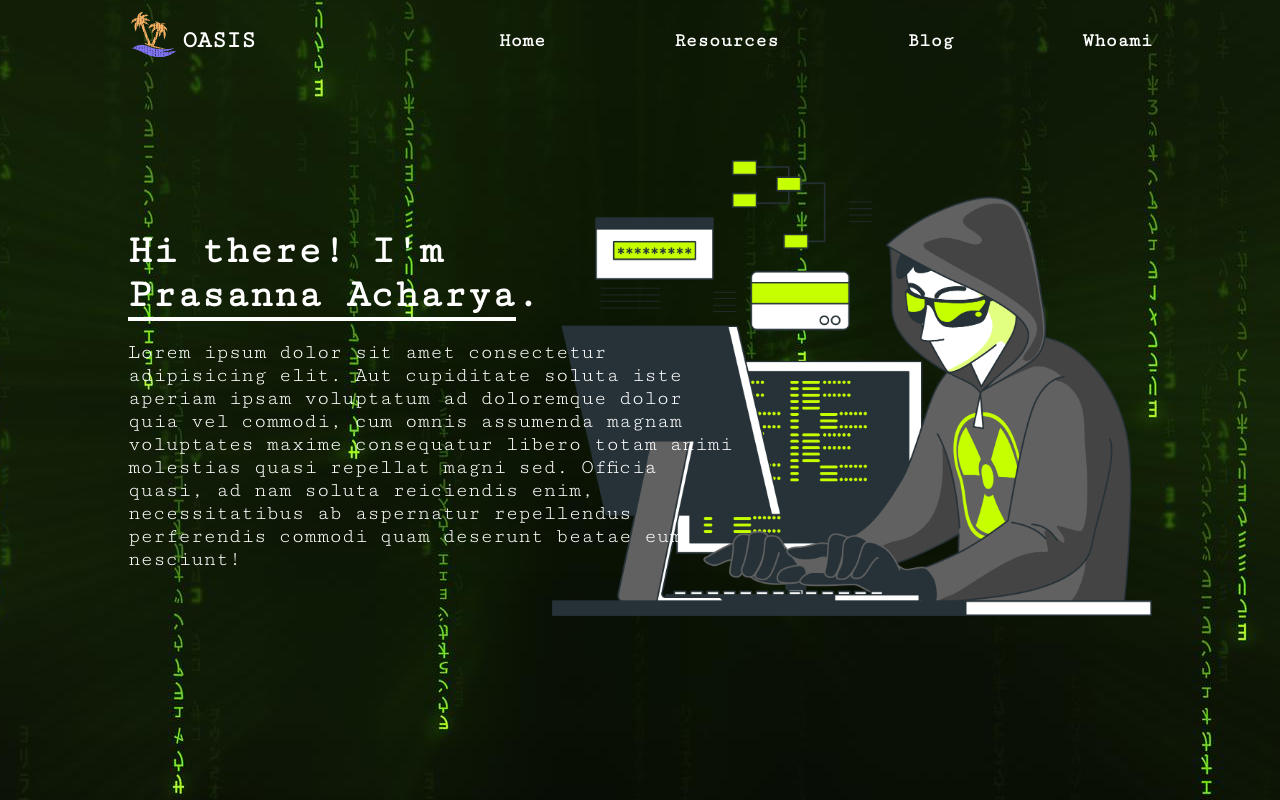
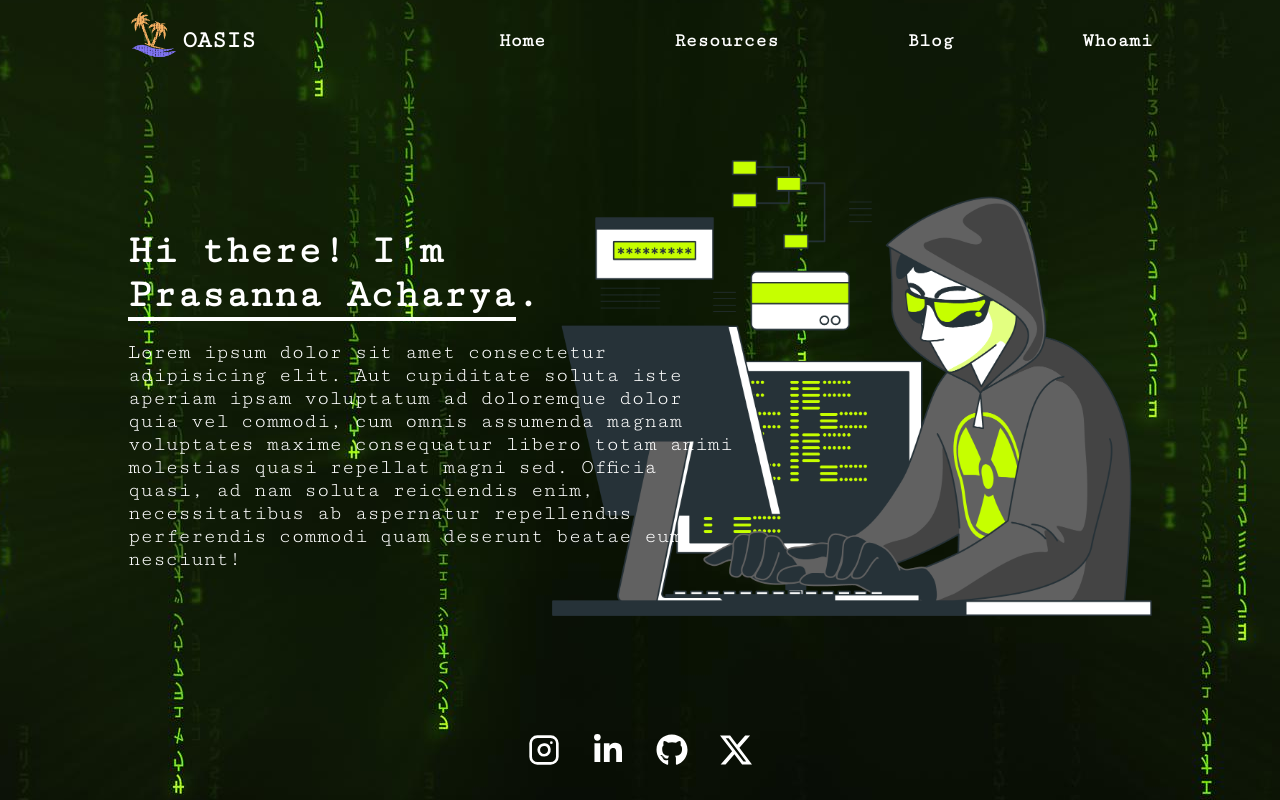
Before and after one commit to imprasanna/portfolio, a React (Vite) app in the folder portfolio/: page / in a window 1280 px wide. Built offline with nearby package versions, Linux system fonts and the light colour scheme.

Commit message:
Social media icons added

```diff
--- a/portfolio/package.json
+++ b/portfolio/package.json
@@ -12,6 +12,7 @@
   "dependencies": {
     "react": "^18.2.0",
     "react-dom": "^18.2.0",
+    "react-icons": "^5.2.1",
     "react-router-dom": "^6.23.0",
     "sass": "^1.77.0"
   },
--- a/portfolio/src/components/home/bodyContent.jsx
+++ b/portfolio/src/components/home/bodyContent.jsx
@@ -1,11 +1,13 @@
 import React from "react";
 import illustration from "../../assets/illustration.png";
 import "../../styles/bodyContent.scss";
+import { FiInstagram } from "react-icons/fi";
 
 function BodyContent() {
   return (
     <div className="container">
       <img className="illustration" src={illustration}></img>
+
       <div className="text-block">
         <div className="text">
           <div className="text-main">
--- /dev/null
+++ b/portfolio/src/components/home/footer.jsx
@@ -0,0 +1,21 @@
+import React from "react";
+import { FiInstagram } from "react-icons/fi";
+import { FaGithub } from "react-icons/fa";
+import { FaLinkedinIn } from "react-icons/fa";
+import { BsTwitterX } from "react-icons/bs";
+import "../../styles/footer.scss";
+
+function Footer() {
+  return (
+    <div>
+      <div className="footer">
+        <FiInstagram className="social-icon" />
+        <FaLinkedinIn className="social-icon" />
+        <FaGithub className="social-icon" />
+        <BsTwitterX className="social-icon" />
+      </div>
+    </div>
+  );
+}
+
+export default Footer;
--- a/portfolio/src/components/home/nav.jsx
+++ b/portfolio/src/components/home/nav.jsx
@@ -1,18 +1,10 @@
 import React, { useState } from "react";
 import logo from "../../assets/logo.png";
 import "../../styles/nav.scss";
+import { Link } from "react-router-dom";
 
 function Nav() {
   const [hoveredItem, setHoveredItem] = useState(null);
-  const [isHovered, setIsHovered] = useState(false);
-
-  const normalStyle = {
-    visibility: "hidden",
-  };
-
-  const hoveredStyle = {
-    visibility: "visible",
-  };
 
   const handleMouseOver = (itemName) => {
     setHoveredItem(itemName);
@@ -28,11 +20,14 @@ function Nav() {
     <div className="main">
       <div className="outer-container">
         <div className="container">
+          <Link to="/" style={{ textDecoration: "none" }}>
             <div className="main-logo">
               <img className="logo" src={logo} alt="Logo" />
               <div>OASIS</div>
             </div>
+          </Link>
           <div className="nav-menu">
+            <Link to="/" style={{ textDecoration: "none" }}>
               <div
                 className={hoveredItem === "Home" ? "hovered" : ""}
                 onMouseOver={() => handleMouseOver("Home")}
@@ -41,6 +36,7 @@ function Nav() {
                 <span>$</span>
                 Home
               </div>
+            </Link>
 
             <div
               className={hoveredItem === "Resources" ? "hovered" : ""}
--- a/portfolio/src/pages/home.jsx
+++ b/portfolio/src/pages/home.jsx
@@ -1,12 +1,14 @@
 import React from "react";
 import Nav from "../components/home/nav";
 import BodyContent from "../components/home/bodyContent";
+import Footer from "../components/home/footer";
 
 function Home() {
   return (
     <>
       <Nav />
       <BodyContent />
+      <Footer />
     </>
   );
 }
--- a/portfolio/src/styles/bodyContent.scss
+++ b/portfolio/src/styles/bodyContent.scss
@@ -3,12 +3,14 @@
     position: absolute;
     right: 10%;
     top: 20%;
+    user-select: none;
 }
 
 .text-block {
-    z-index: 1000;
+    z-index: 100;
     width: 80%;
     margin: 0 auto;
+    user-select: none;
 
     .text {
         padding-top: 35rem;
--- /dev/null
+++ b/portfolio/src/styles/footer.scss
@@ -0,0 +1,12 @@
+.footer {
+    width: 100%;
+    position: absolute;
+    bottom: 30px;
+    text-align: center;
+
+    .social-icon {
+        color: white;
+        font-size: 2rem;
+        margin: 0 1rem;
+    }
+}
```
Also changed, not shown: 1 other file (tests, documents, lock files or other folders). Lines whose indentation alone changed are shown as unchanged.
